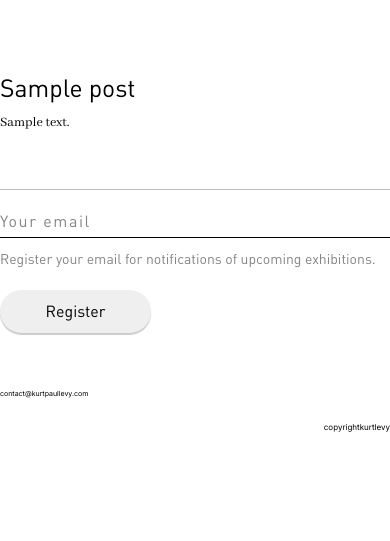
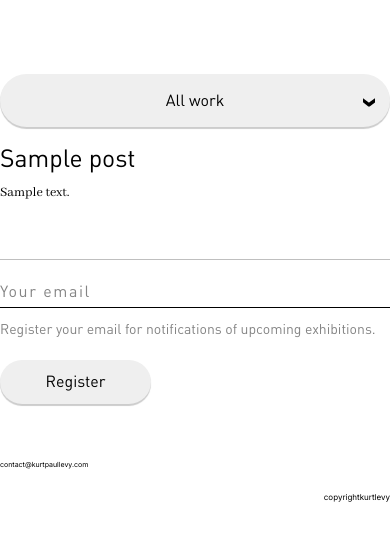
Before and after one commit to JakeSnellin/Kurt-Paul-Levy, a WordPress theme: template themes/kurtpaullevy-understrap-child/home.php in a window 390 px wide. Shown: the part 72-613 px from the top of the page. Run offline with PHP 8.4 and a stand-in for WordPress, Linux system fonts and the light colour scheme; the site name, menu and one post (Sample post) are stand-ins, and other content is empty; style sheets or scripts are compiled from the project's sources.

Commit message:
Fix blog selector for media query.

```diff
--- a/themes/kurtpaullevy-understrap-child/src/sass/theme/_category_dropdown.scss
+++ b/themes/kurtpaullevy-understrap-child/src/sass/theme/_category_dropdown.scss
@@ -128,7 +128,7 @@
 
     @media only screen and (max-width: 1439px) {
 
-        .blog body {
+        body:is(.blog) {
             .site-main .category-dropdown {
                 display: block;
             }
```
